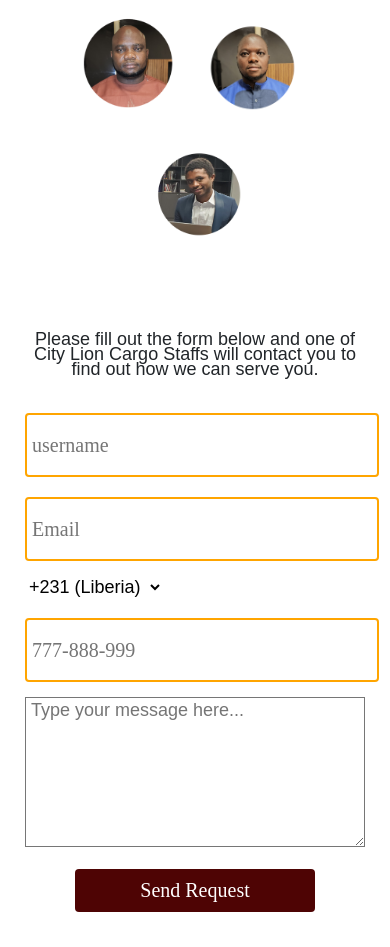
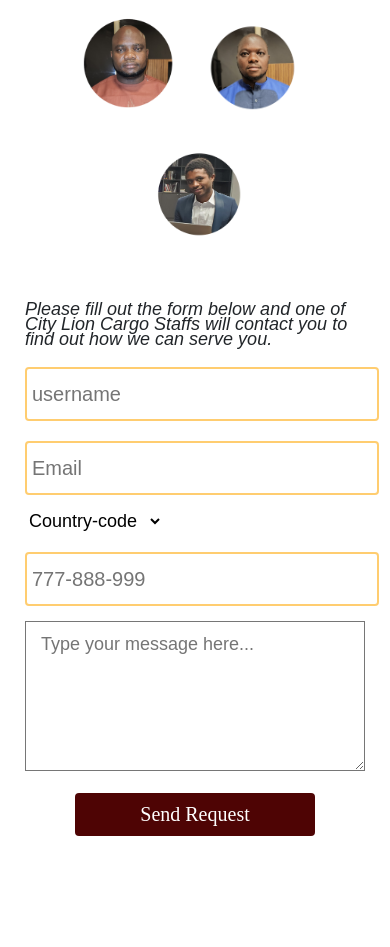
Before and after one commit to codehub34/Shipping-Company, a plain HTML site: page Shipping Agency Company/M2 Cargo Lt.HTML in a window 390 px wide. Shown: the part 5064-6011 px from the top of the page. After the commit the page ends 5935 px from the top, so only its background shows below. Drawn offline with nearby package versions, Linux system fonts and the light colour scheme; a web font is replaced by a local one.

Commit message:
Update the code
Add new feature

```diff
--- a/Shipping Agency Company/M2 Cargo Lt.HTML
+++ b/Shipping Agency Company/M2 Cargo Lt.HTML
@@ -247,9 +247,9 @@
      </div>
      <div class="contact-form">
       <div class="contact-form-text">
-        <p>Please fill out the form below and one of City Lion Cargo Staffs will contact you to find out how we
+        <em>Please fill out the form below and one of City Lion Cargo Staffs will contact you to find out how we
           can serve you.
-        </p>
+        </em>
       </div>
       <div class="form-container">
         <form action="" method="">
@@ -259,6 +259,7 @@
           <input type="email" name="email" id="email" placeholder="Email" required><br>
           <!-- <label for="country-code">Country Code: </label>  <br> --> <br>
           <select name="country-code" id="country-code">
+            <option value="+231">Country-code</option>
             <option value="+231">+231 (Liberia)</option>
             <option value="+1">+1 (USA)</option>
             <option value="+44">+44 (UK)</option>
--- a/Shipping Agency Company/M2 CargoLt.CSS
+++ b/Shipping Agency Company/M2 CargoLt.CSS
@@ -728,13 +728,12 @@ header{
 
 input[type="text"], input[type="email"],
 input[type="tel"]{
-  all: initial;
-  border: 2px solid orange;
+  border: 2px solid rgba(255, 166, 0, 0.562);
   border-radius: 4px;
+  width: 100%;
+  height: 40px;
   padding: 5px;
-  width: 100%;
-  gap: 30px;
-  height: 50px;
+  font-family: Arial, Helvetica, sans-serif;
   margin-top: 20px;
   font-size: 20px;
 }
@@ -766,7 +765,7 @@ select, textarea{
 }
 
 textarea{
-padding: 5px;
+padding: 15px;
 height: 150px;
 width: 100%;
 }
@@ -778,11 +777,13 @@ width: 100%;
 input{
   all: initial;
   border-bottom: 2px solid orange;
+  border-right: 2px solid;
   border-radius: 4px;
-  padding: 5px;
+  padding: 10px;
   margin-top: 20px;
   width: 80%;
   font-size: 20px;
+
 }
 input[type="submit"] {
    background-color: #4e0404;
--- a/Shipping Agency Company/server.js
+++ b/Shipping Agency Company/server.js
@@ -30,4 +30,7 @@ const carousel = new bootstrap.Carousel(myCarouselElement, {
 })
 
 
+const imgBox = document.querySelector('#largeImage').style.display = "none";
+
+
 // Forms
```
